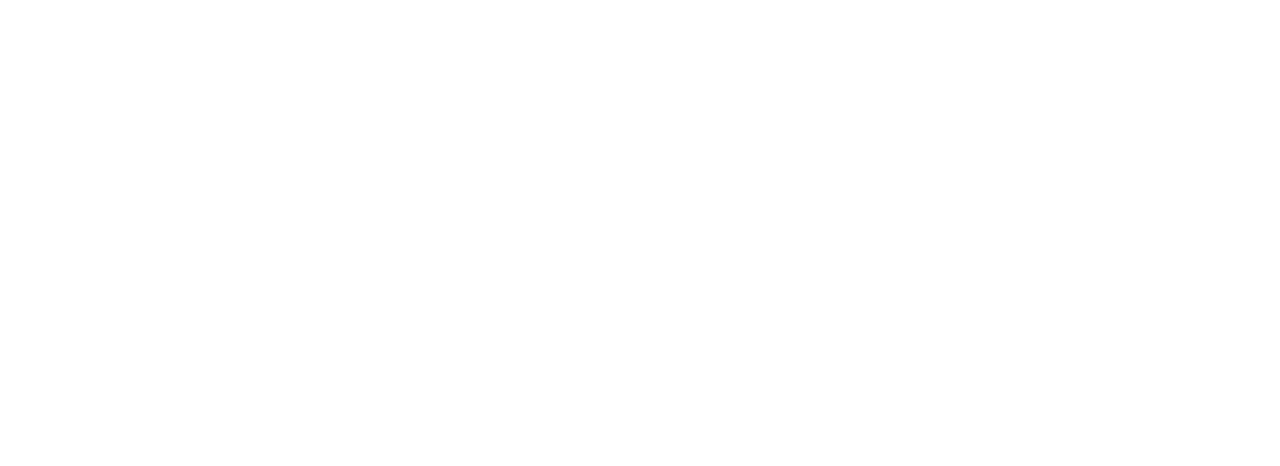
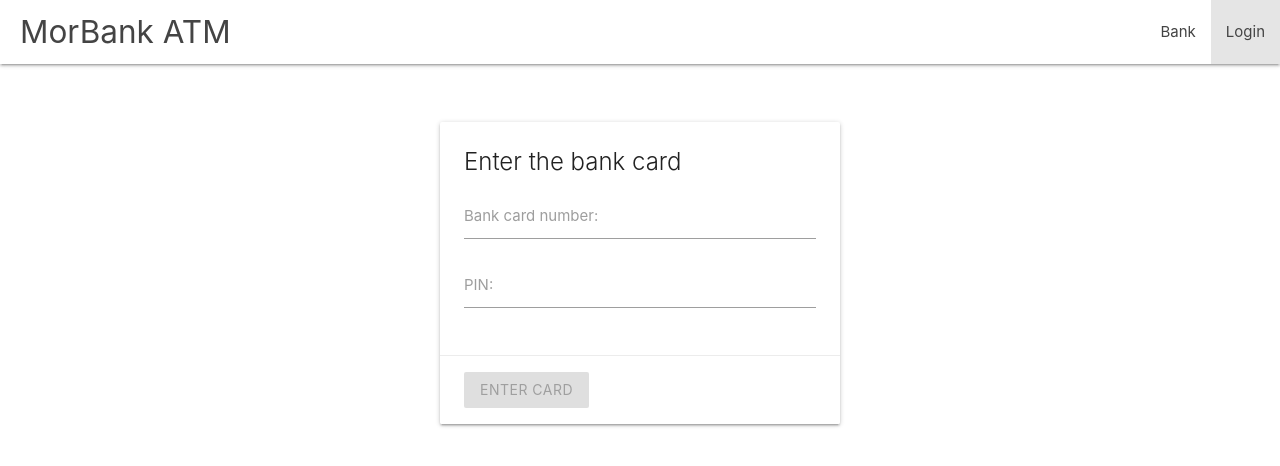
Before and after one commit to yuramorozov01/bank_system, an Angular app in the folder bank/webclient/bank/: page /atm/login in a window 1280 px wide. Before the commit this address led to /. Shown: the top 466 px of the page. Built offline with nearby package versions, Linux system fonts and the light colour scheme.

Commit message:
feat (front): add ATM login page component

```diff
--- a/bank/webclient/bank/src/app/atm/atm-login-page/atm-login-page.component.html
+++ b/bank/webclient/bank/src/app/atm/atm-login-page/atm-login-page.component.html
@@ -1 +1,24 @@
-<p>atm-login-page works!</p>
+<form class="card" [formGroup]="form" (ngSubmit)="onSubmit()">
+    <div class="card-content">
+        <span class="card-title">Enter the bank card</span>
+        <div class="input-field">
+            <input formControlName="number" id="number" type="text" [ngClass]="{'invalid': form.get('number').invalid && form.get('number').touched}" required>
+            <label for="number">Bank card number:</label>
+            <span class="helper-text red-text" *ngIf="form.get('number').invalid && form.get('number').touched">
+                <span *ngIf="form.get('number').errors['required']">Enter bank card number</span>
+                <span *ngIf="form.get('number').errors['pattern']">Incorrect bank card number</span>
+            </span>
+        </div>
+        <div class="input-field">
+            <input formControlName="pin" id="pin" type="password" [ngClass]="{'invalid': form.get('pin').invalid && form.get('pin').touched}" required>
+            <label for="pin">PIN:</label>
+            <span class="helper-text red-text" *ngIf="form.get('pin').invalid && form.get('pin').touched">
+                <span *ngIf="form.get('pin').errors['required']">Enter pin</span>
+                <span *ngIf="form.get('pin').errors['pattern']">Incorrect pin</span>
+            </span>
+        </div>
+    </div>
+    <div class="card-action">
+        <button class="modal-action btn waves-effect" type="submit" [disabled]="form.invalid || form.disabled">Enter card</button>
+    </div>
+</form>
--- a/bank/webclient/bank/src/app/atm/atm-login-page/atm-login-page.component.ts
+++ b/bank/webclient/bank/src/app/atm/atm-login-page/atm-login-page.component.ts
@@ -1,4 +1,11 @@
-import { Component, OnInit } from '@angular/core';
+import { Component, OnInit, OnDestroy } from '@angular/core';
+import { FormGroup, FormControl, Validators } from '@angular/forms';
+import { Router, ActivatedRoute, Params } from '@angular/router';
+
+import { Subscription } from 'rxjs';
+
+import { AtmAuthService } from '../../shared/services/auth/atm-auth/atm-auth.service';
+import { MaterializeService } from '../../shared/services/utils/materialize.service';
 
 @Component({
   selector: 'app-atm-login-page',
@@ -6,10 +13,42 @@
   styleUrls: ['./atm-login-page.component.css']
 })
 export class AtmLoginPageComponent implements OnInit {
+	form: FormGroup;
 
-  constructor() { }
+	aSub: Subscription;
 
-  ngOnInit(): void {
-  }
+	constructor(private atmAuth: AtmAuthService,
+				private router: Router,
+				private route: ActivatedRoute) { }
+
+	ngOnInit(): void {
+        if (this.atmAuth.isAuthenticated()) {
+            this.router.navigate(['/atm/balance']);
+        }
+
+		this.form = new FormGroup({
+			number: new FormControl(null, [Validators.required, Validators.pattern('^[0-9]{16}$')]),
+			pin: new FormControl(null, [Validators.required, Validators.pattern('^[0-9]{3}$')]),
+		});
+	}
+
+	ngOnDestroy(): void {
+		if (this.aSub) {
+			this.aSub.unsubscribe();
+		}
+	}
+
+	onSubmit() {
+		this.form.disable();
+		this.aSub = this.atmAuth.auth(this.form).subscribe(
+			(tokens: any) => {
+				this.router.navigate(['/atm/balance']);
+			},
+			error => {
+				MaterializeService.toast(error.error);
+				this.form.enable();
+			}
+		);
+	}
 
 }
--- a/bank/webclient/bank/src/app/login-page/login-page.component.ts
+++ b/bank/webclient/bank/src/app/login-page/login-page.component.ts
@@ -56,7 +56,7 @@
 				this.router.navigate(['/client']);
 			},
 			error => {
-				MaterializeService.toast(error.error.detail);
+				MaterializeService.toast(error.error);
 				this.form.enable();
 			}
 		);
--- a/bank/webclient/bank/src/app/register-page/register-page.component.ts
+++ b/bank/webclient/bank/src/app/register-page/register-page.component.ts
@@ -52,7 +52,7 @@
 			},
 			error => {
 				console.log(error);
-				MaterializeService.toast(error.error.detail);
+				MaterializeService.toast(error.error);
 				this.form.enable();
 			}
 		);
--- a/bank/webclient/bank/src/app/shared/components/layouts/atm-auth-layout/atm-auth-layout.component.ts
+++ b/bank/webclient/bank/src/app/shared/components/layouts/atm-auth-layout/atm-auth-layout.component.ts
@@ -8,10 +8,10 @@
 export class AtmAuthLayoutComponent implements OnInit {
 	links = [
         {
-            url: '',
+            url: '/login',
             name: 'Bank',
         },
-		{
+        {
 			url: '/atm/login',
 			name: 'Login',
 		},
--- a/bank/webclient/bank/src/app/shared/components/layouts/atm-site-layout/atm-site-layout.component.ts
+++ b/bank/webclient/bank/src/app/shared/components/layouts/atm-site-layout/atm-site-layout.component.ts
@@ -12,7 +12,7 @@
 
 	links = [
         {
-            url: '',
+            url: '/login',
             name: 'Bank',
         },
         {
```
Also changed, not shown: bank/webclient/bank/src/app/app-routing.module.ts (+5 -5 lines), 1 other file (tests, documents, lock files or other folders).
